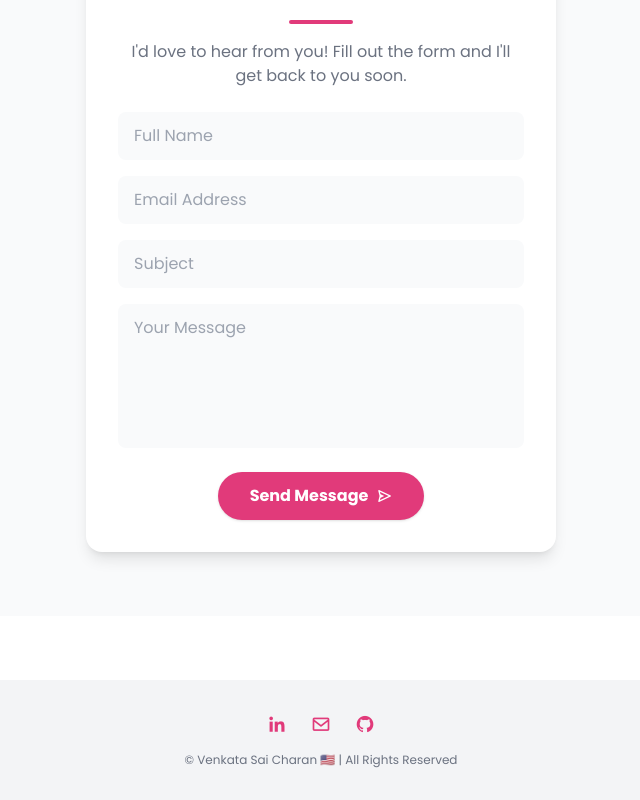
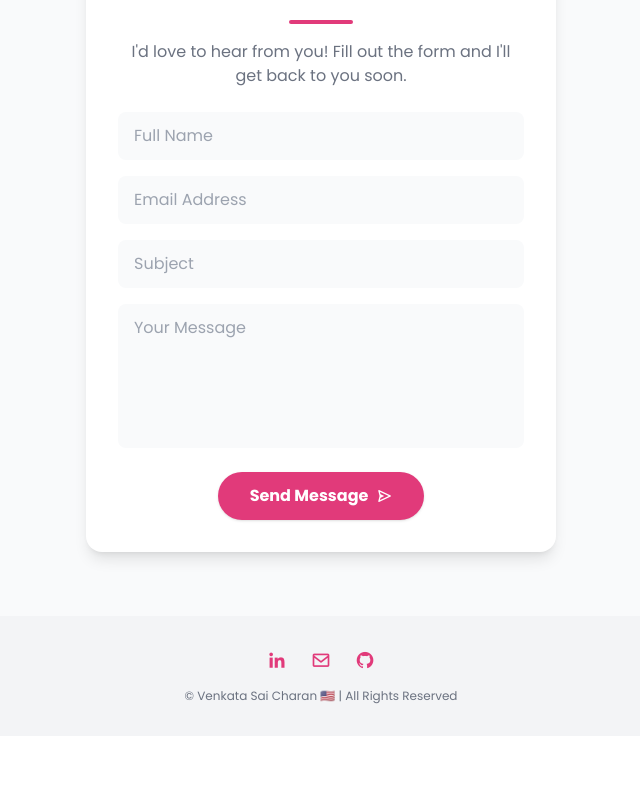
Before and after one commit to saicharankarasala/sai-charan-website, a React (Vite) app: page / in a window 1280 px wide. Shown: the part 5145-5945 px from the top of the page, without its empty margins (319-959 px from the left). After the commit the page ends 5881 px from the top, so only its background shows below. Built offline with nearby package versions, Linux system fonts and the light colour scheme.

Commit message:
Remove extra margin above footer to fix double-footer effect

```diff
--- a/src/App.jsx
+++ b/src/App.jsx
@@ -486,7 +486,7 @@ const App = () => {
               </section>
 
               {/* FOOTER - Clean, minimal, accent icons */}
-              <footer className="bg-gray-100 border-t border-gray-200 py-8 mt-16">
+              <footer className="bg-gray-100 border-t border-gray-200 py-8">
                 <div className="container mx-auto flex flex-col items-center justify-center">
                   <div className="flex gap-6 mb-3">
                     <a href="https://www.linkedin.com/in/sai-charan-k-v/" target="_blank" rel="noopener noreferrer" className="text-[#e13a7a] hover:text-[#6d217f] text-xl"><i className='bx bxl-linkedin'></i></a>
```
